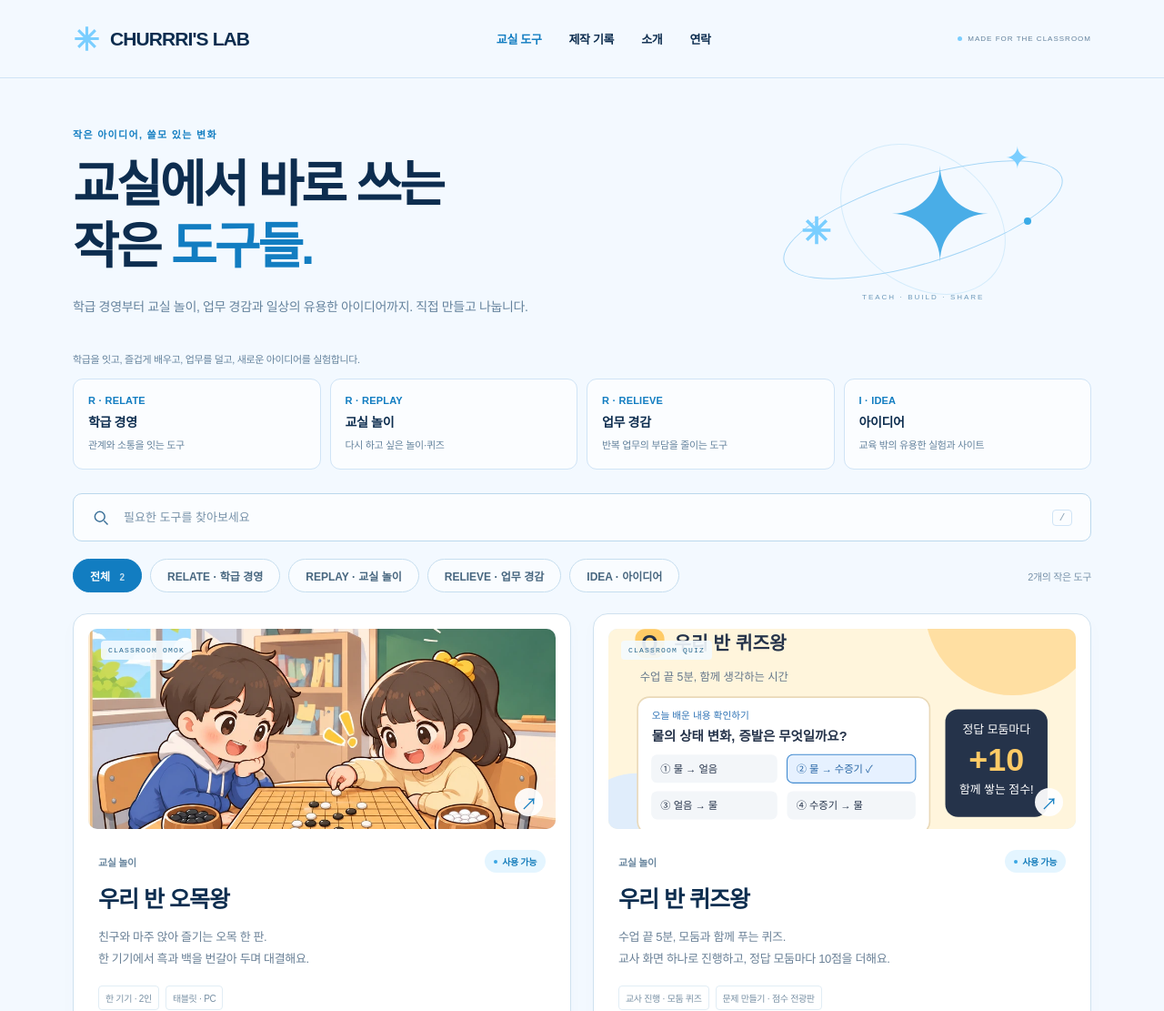
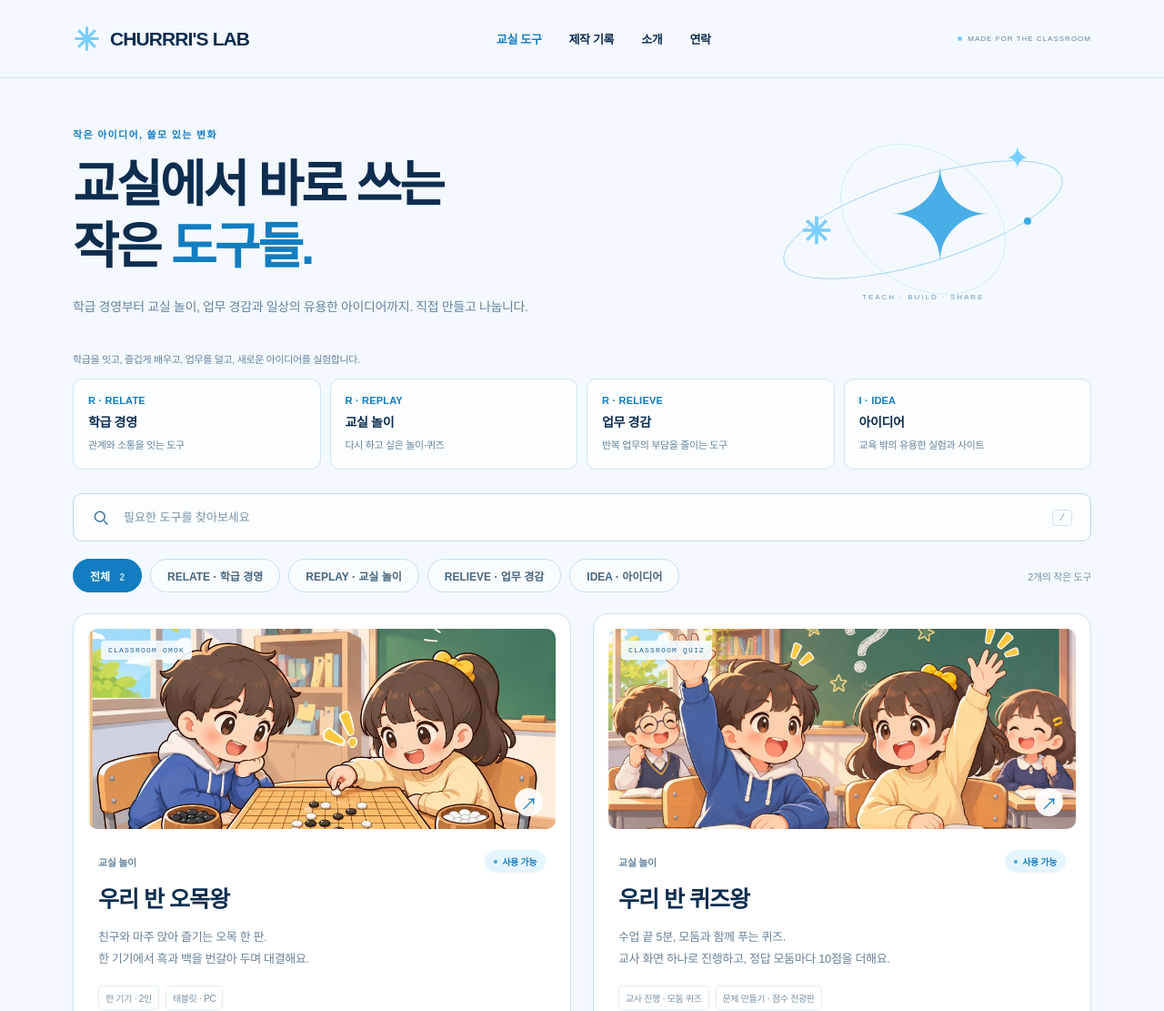
Before and after one commit to yoon7697/churrri-lab, a website: page index.html in a window 1280 px wide. Shown: the top 1111 px of the page at 91% size. Drawn offline with Linux system fonts and the light colour scheme.

Commit message:
style: use matching classroom quiz character illustration

```diff
--- a/index.html
+++ b/index.html
@@ -9,7 +9,7 @@
 <section class="tools wrap" id="tools" aria-labelledby="tools-title"><div class="search"><svg viewBox="0 0 24 24" aria-hidden="true"><circle cx="10.5" cy="10.5" r="6.5"/><path d="m16 16 5 5"/></svg><label class="sr-only" for="query">도구 검색</label><input type="search" id="query" placeholder="필요한 도구를 찾아보세요" autocomplete="off"><kbd aria-hidden="true">/</kbd></div><div class="tools-bar"><div class="filters" role="group" aria-label="프로젝트 분류"><button class="filter active" data-filter="전체" aria-pressed="true">전체 <span id="totalCount">2</span></button><button class="filter" data-filter="학급 경영" aria-pressed="false">RELATE · 학급 경영</button><button class="filter" data-filter="교실 놀이" aria-pressed="false">REPLAY · 교실 놀이</button><button class="filter" data-filter="업무 경감" aria-pressed="false">RELIEVE · 업무 경감</button><button class="filter" data-filter="아이디어" aria-pressed="false">IDEA · 아이디어</button></div><h2 class="sr-only" id="tools-title">교실 도구 모음</h2><span class="tool-count" id="resultCount" aria-live="polite">2개의 작은 도구</span></div>
 <div class="project-grid">
 <article class="project-card" data-category="교실 놀이" data-search="우리 반 오목왕 교실 게임 오목 친구 대결 교실 놀이 한 기기 2인"><a href="https://churrri-omok.vercel.app/" target="_blank" rel="noopener noreferrer" class="project-visual omok-visual" aria-label="우리 반 오목왕 실행 (새 탭)"><span class="visual-label">CLASSROOM OMOK</span><img src="./assets/omok-preview-natural.webp" alt="교실에서 친구 두 명이 오목판을 사이에 두고 대결하는 우리 반 오목왕 그림" width="933" height="545"><span class="visual-open" aria-hidden="true">↗</span></a><div class="card-content"><div class="card-meta"><span>교실 놀이</span><span class="badge available"><i></i>사용 가능</span></div><h3><a href="https://churrri-omok.vercel.app/" target="_blank" rel="noopener noreferrer">우리 반 오목왕</a></h3><p class="card-desc">친구와 마주 앉아 즐기는 오목 한 판.<br>한 기기에서 흑과 백을 번갈아 두며 대결해요.</p><div class="card-tags"><span>한 기기 · 2인</span><span>태블릿 · PC</span></div><div class="card-actions"><a class="btn primary" href="https://churrri-omok.vercel.app/" target="_blank" rel="noopener noreferrer">바로 실행 <span aria-hidden="true">↗</span><span class="sr-only">(새 탭)</span></a><button class="text-button" data-open="omokHelp">사용법 보기 <span aria-hidden="true">→</span></button></div></div></article>
-<article class="project-card" data-category="교실 놀이" data-search="우리 반 퀴즈왕 교실 놀이 퀴즈 모둠 수업 마무리 5분 문제 10점 점수 전광판"><a href="https://churrri-quiz.vercel.app/" target="_blank" rel="noopener noreferrer" class="project-visual omok-visual" aria-label="우리 반 퀴즈왕 실행 (새 탭)"><span class="visual-label">CLASSROOM QUIZ</span><img src="./assets/quiz-preview.svg" alt="4지선다 문제와 정답 모둠 10점 전광판을 보여주는 우리 반 퀴즈왕" width="960" height="540"><span class="visual-open" aria-hidden="true">↗</span></a><div class="card-content"><div class="card-meta"><span>교실 놀이</span><span class="badge available"><i></i>사용 가능</span></div><h3><a href="https://churrri-quiz.vercel.app/" target="_blank" rel="noopener noreferrer">우리 반 퀴즈왕</a></h3><p class="card-desc">수업 끝 5분, 모둠과 함께 푸는 퀴즈.<br>교사 화면 하나로 진행하고, 정답 모둠마다 10점을 더해요.</p><div class="card-tags"><span>교사 진행 · 모둠 퀴즈</span><span>문제 만들기 · 점수 전광판</span></div><div class="card-actions"><a class="btn primary" href="https://churrri-quiz.vercel.app/" target="_blank" rel="noopener noreferrer">바로 실행 <span aria-hidden="true">↗</span><span class="sr-only">(새 탭)</span></a><button class="text-button" data-open="quizHelp">사용법 보기 <span aria-hidden="true">→</span></button></div></div></article>
+<article class="project-card" data-category="교실 놀이" data-search="우리 반 퀴즈왕 교실 놀이 퀴즈 모둠 수업 마무리 5분 문제 10점 점수 전광판"><a href="https://churrri-quiz.vercel.app/" target="_blank" rel="noopener noreferrer" class="project-visual omok-visual" aria-label="우리 반 퀴즈왕 실행 (새 탭)"><span class="visual-label">CLASSROOM QUIZ</span><img src="./assets/quiz-classroom.webp" alt="교실에서 친구들과 함께 손을 들고 퀴즈에 참여하는 우리 반 퀴즈왕 학생들" width="1672" height="941"><span class="visual-open" aria-hidden="true">↗</span></a><div class="card-content"><div class="card-meta"><span>교실 놀이</span><span class="badge available"><i></i>사용 가능</span></div><h3><a href="https://churrri-quiz.vercel.app/" target="_blank" rel="noopener noreferrer">우리 반 퀴즈왕</a></h3><p class="card-desc">수업 끝 5분, 모둠과 함께 푸는 퀴즈.<br>교사 화면 하나로 진행하고, 정답 모둠마다 10점을 더해요.</p><div class="card-tags"><span>교사 진행 · 모둠 퀴즈</span><span>문제 만들기 · 점수 전광판</span></div><div class="card-actions"><a class="btn primary" href="https://churrri-quiz.vercel.app/" target="_blank" rel="noopener noreferrer">바로 실행 <span aria-hidden="true">↗</span><span class="sr-only">(새 탭)</span></a><button class="text-button" data-open="quizHelp">사용법 보기 <span aria-hidden="true">→</span></button></div></div></article>
 </div><div id="empty" class="empty" hidden><span aria-hidden="true">✦</span><h3 id="emptyTitle">아직 등록된 도구가 없어요.</h3><p>교실에 필요한 도구를 차근차근 채워갈게요.</p><button class="text-button" id="resetFilters">전체 도구 보기 →</button></div></section>
 <section class="process wrap" id="process" aria-labelledby="process-title"><div class="section-title"><div><p class="eyebrow">THE WAY WE BUILD</p><h2 id="process-title">작게 만들고, 함께 고칩니다.</h2></div><span class="section-aside">교실의 필요에서 시작하는 제작 기록</span></div><div class="steps"><article><span class="step-number">01</span><div><h3>교실에서 발견하기</h3><p>반복되는 업무와 수업 속 작은 불편함에서<br class="desktop-break"> 아이디어를 찾습니다.</p></div></article><article><span class="step-number">02</span><div><h3>AI와 함께 만들기</h3><p>AI와 바이브코딩으로 시제품을 만들고<br class="desktop-break"> 직접 써보며 확인합니다.</p></div></article><article><span class="step-number">03</span><div><h3>공유하고 고치기</h3><p>교실에서 사용한 경험과 피드백을 반영해<br class="desktop-break"> 조금씩 더 나은 도구로 다듬습니다.</p></div></article></div></section>
 <section class="about wrap" id="about" aria-labelledby="about-title"><div class="about-strip"><span class="about-symbol" aria-hidden="true"><svg viewBox="0 0 40 40" aria-hidden="true" style="width:1em;height:1em;stroke:currentColor;stroke-width:4;fill:none;vertical-align:middle"><path d="M20 3v34M3 20h34M8 8l24 24M8 32 32 8"/></svg></span><div><p class="eyebrow">BEHIND THE LAB</p><h2 id="about-title">수원 송죽초등학교 교사 김윤철입니다.</h2><p>교실의 필요에서 시작해, 함께 쓸 수 있는 도구를 만듭니다.</p></div><button class="text-button" data-open="aboutDialog">제작자 소개 <span aria-hidden="true">↗</span></button></div></section>
```
Also changed, not shown: assets/quiz-classroom.webp (added).
